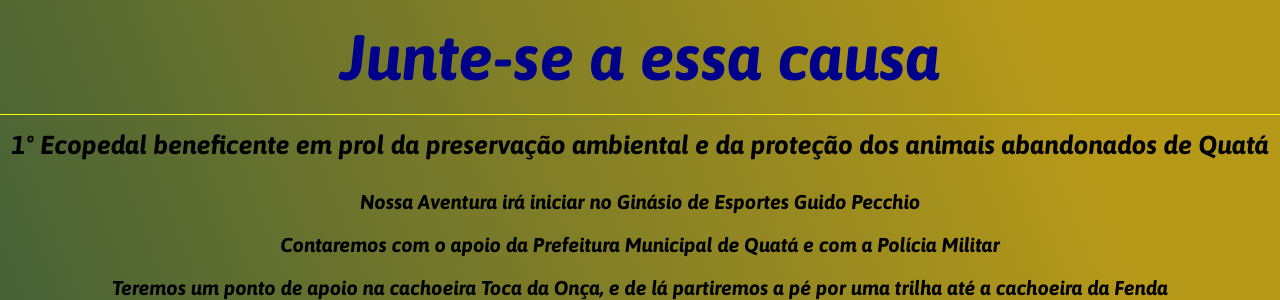
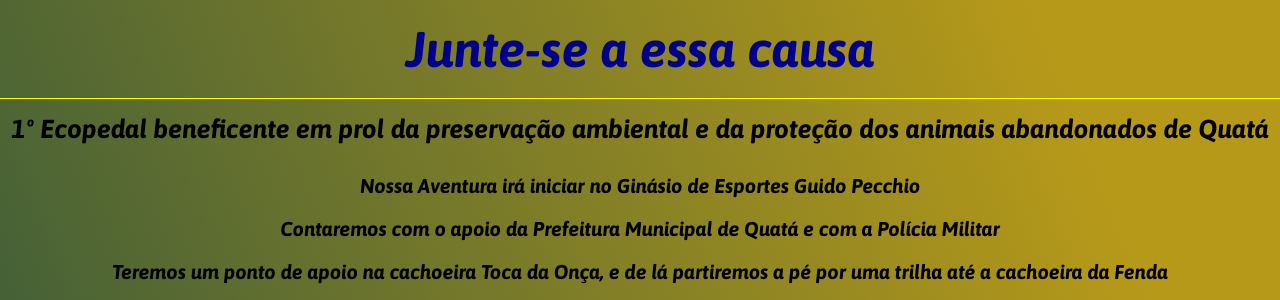
Before and after one commit to Raphos35/teste, a PHP site: page / in a window 1280 px wide. Shown: the top 300 px of the page. Run offline with PHP 8.4, Linux system fonts and the light colour scheme.

Commit message:
correção

```diff
--- a/style.css
+++ b/style.css
@@ -23,7 +23,7 @@
     align-items: center;
     justify-content: center;
     font-weight: 400;
-    font-size: 64px;
+    font-size: 50px;
     color: darkblue;
 }
 
```
